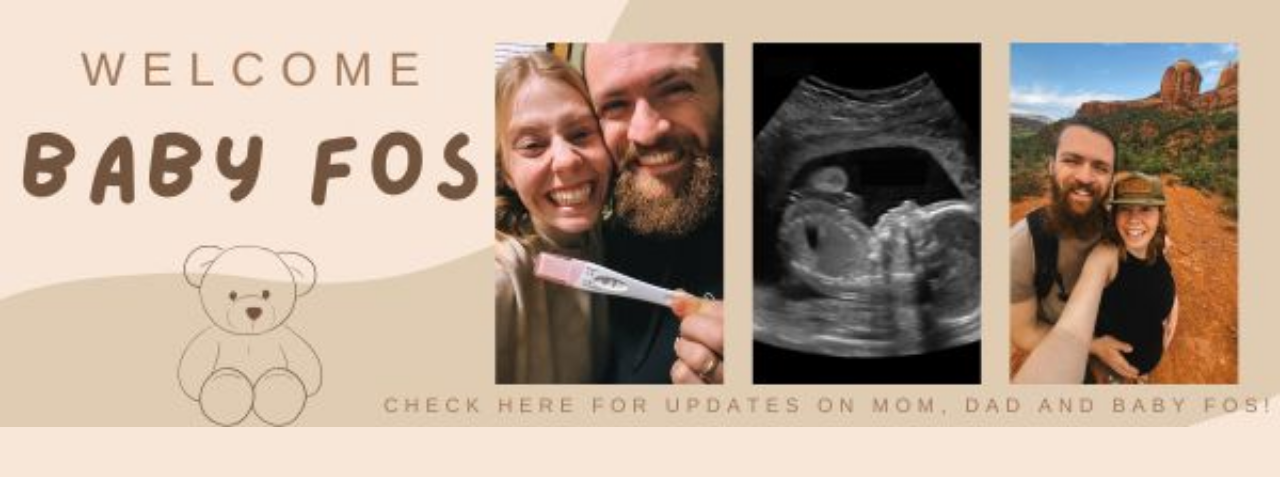
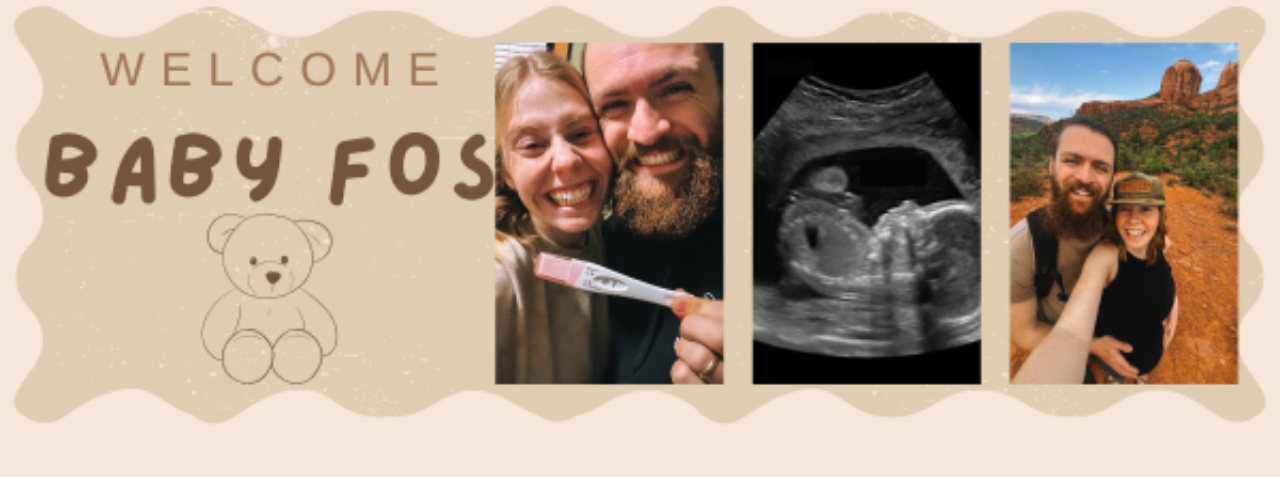
Before and after one commit to HelloBabyFos/hellobabyfos.github.io, a plain HTML site: page index.html in a window 1280 px wide. Shown: the top 477 px of the page. Drawn offline with nearby package versions, Linux system fonts and the light colour scheme.

Commit message:
update image

```diff
--- a/index.html
+++ b/index.html
@@ -8,7 +8,7 @@
         <link href="https://fonts.googleapis.com/css2?family=Arimo:ital,wght@0,400..700;1,400..700&display=swap" rel="stylesheet">
     </head>
     <body>
-        <img src="header.jpg" alt="Baby Fos">
+        <img src="header3.png" alt="Baby Fos">
         <h1>Welcome Baby Fos!</h1>
         <p>If you are wondering how mom and baby fos are doing, you are in the right place!</p>
         <p>Mom is doing great, she is 36 weeks pregnant and baby fos is doing great too!</p>
```
Also changed, not shown: header3.png (added).
